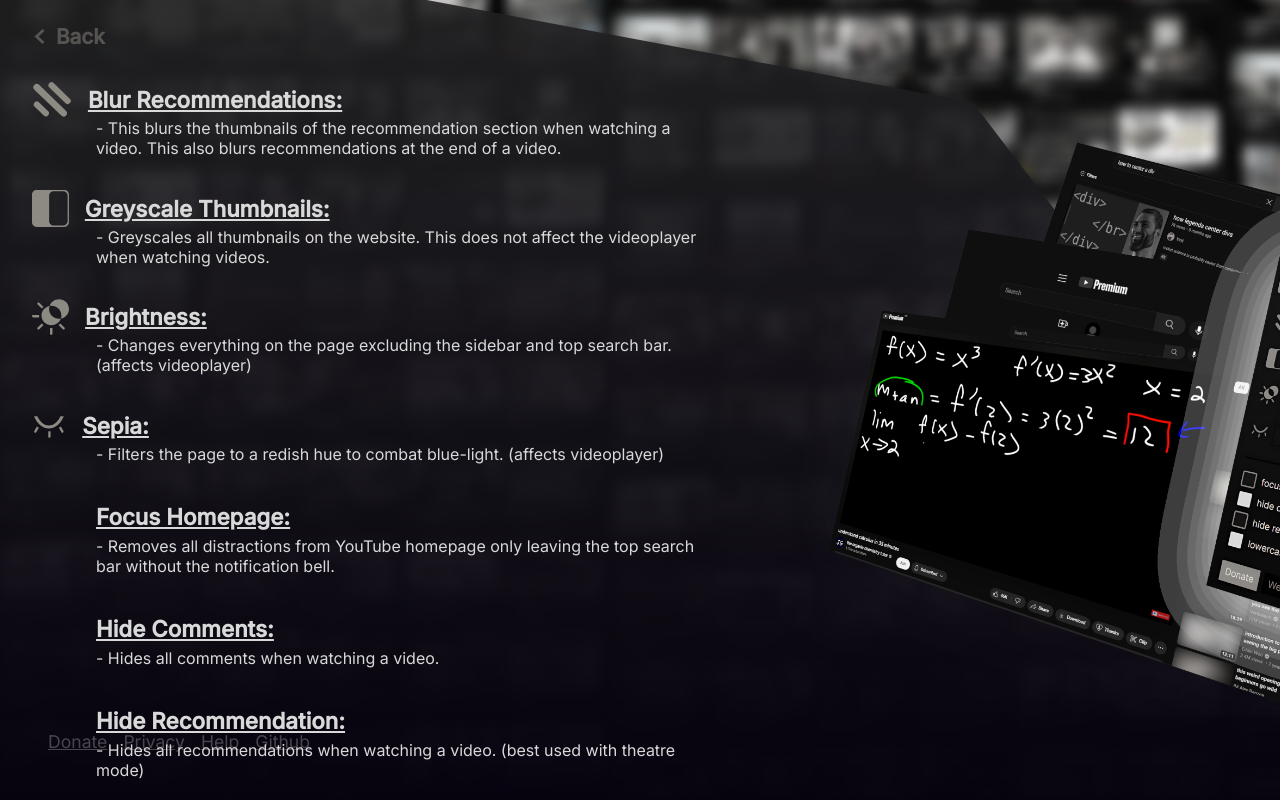
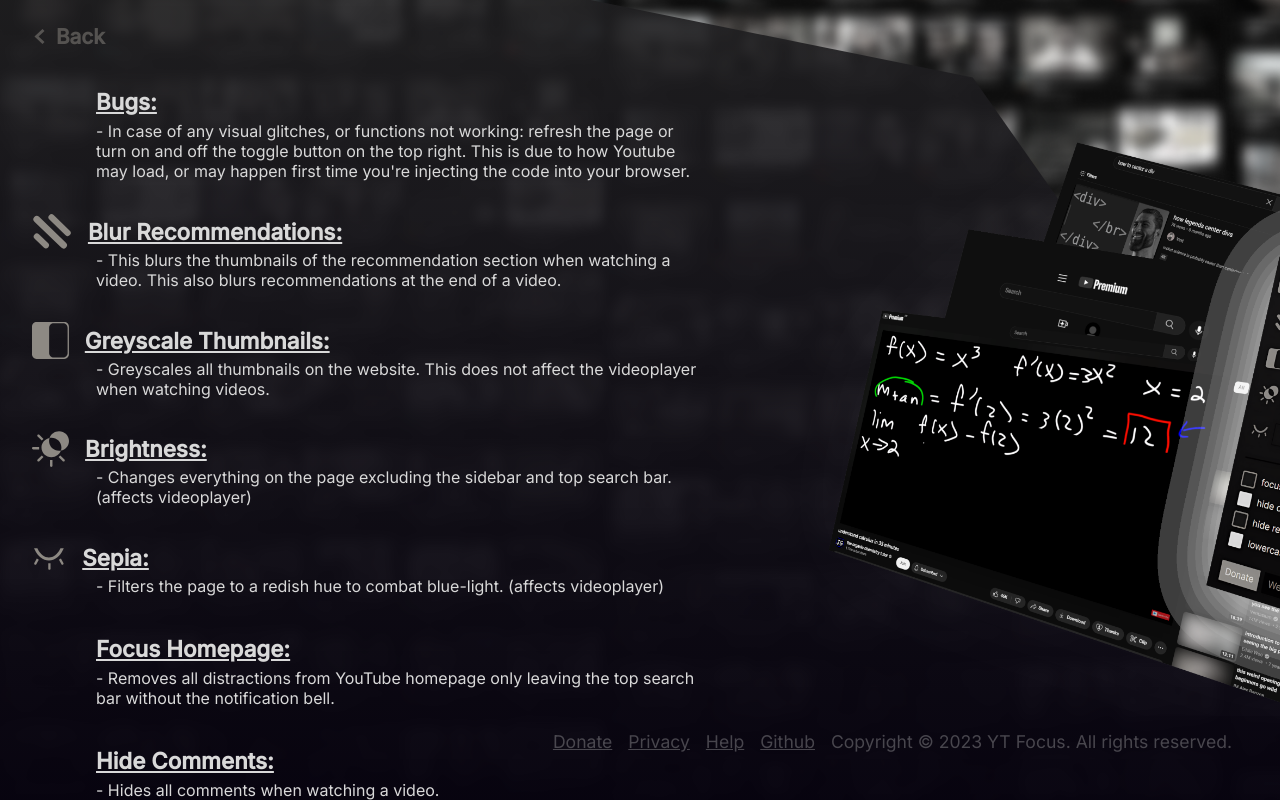
Before and after one commit to yt-focus/yt-focus-website, a React (Create React App) app: page /help in a window 1280 px wide. Built offline with nearby package versions, Linux system fonts and the light colour scheme.

Commit message:
adding more help, and changed the footer

```diff
--- a/src/components/Footer/Footer.css
+++ b/src/components/Footer/Footer.css
@@ -1,9 +1,8 @@
 .footer {
     display: flex;
     position: absolute;
-    text-decoration: underline;
     bottom: 2rem;
-    left: 2rem;
+    right: 2rem;
     gap: 1rem;
     opacity: .3;
     font-size: 1.1rem;
@@ -12,6 +11,11 @@
     padding: 1rem;
 }
 
+.footer a {
+    text-decoration: underline;
+}
+
+
 .footer:hover {
     background-color: var(--black);
     opacity: 1;
--- a/src/components/Footer/Footer.js
+++ b/src/components/Footer/Footer.js
@@ -9,6 +9,7 @@ function Footer () {
             <Link to="/privacy">Privacy</Link>
             <Link to="/help">Help</Link>
             <a href='https://github.com/yt-focus/yt-focus'> Github</a>
+            <p className='copyright'>Copyright © {new Date().getFullYear()} YT Focus. All rights reserved.</p>
         </div>
     );
 }
--- a/src/pages/Help/Help.js
+++ b/src/pages/Help/Help.js
@@ -9,6 +9,9 @@ function Help () {
         <Cover>
             <div className='description-list'>
                 <Back />
+                <IconDesc  title='Bugs'>
+                    In case of any visual glitches, or functions not working: refresh the page or turn on and off the toggle button on the top right. This is due to how Youtube may load, or may happen first time you're injecting the code into your browser.
+                </IconDesc>
                 <IconDesc icon='blur-icon.svg' title='Blur Recommendations'>
                     This blurs the thumbnails of the recommendation section when watching a video.
                     This also blurs recommendations at the end of a video.
--- a/src/pages/HomePage/HomePage.css
+++ b/src/pages/HomePage/HomePage.css
@@ -26,7 +26,7 @@ a {
     clip-path: polygon(76% 19%, 100% 61%, 100% 100%, 0 100%, 0 0);
     width: 100%;
     min-height: 900px;
-    height: 120vh;
+    height: 130vh;
     min-width: 950px;
 }
 
```
